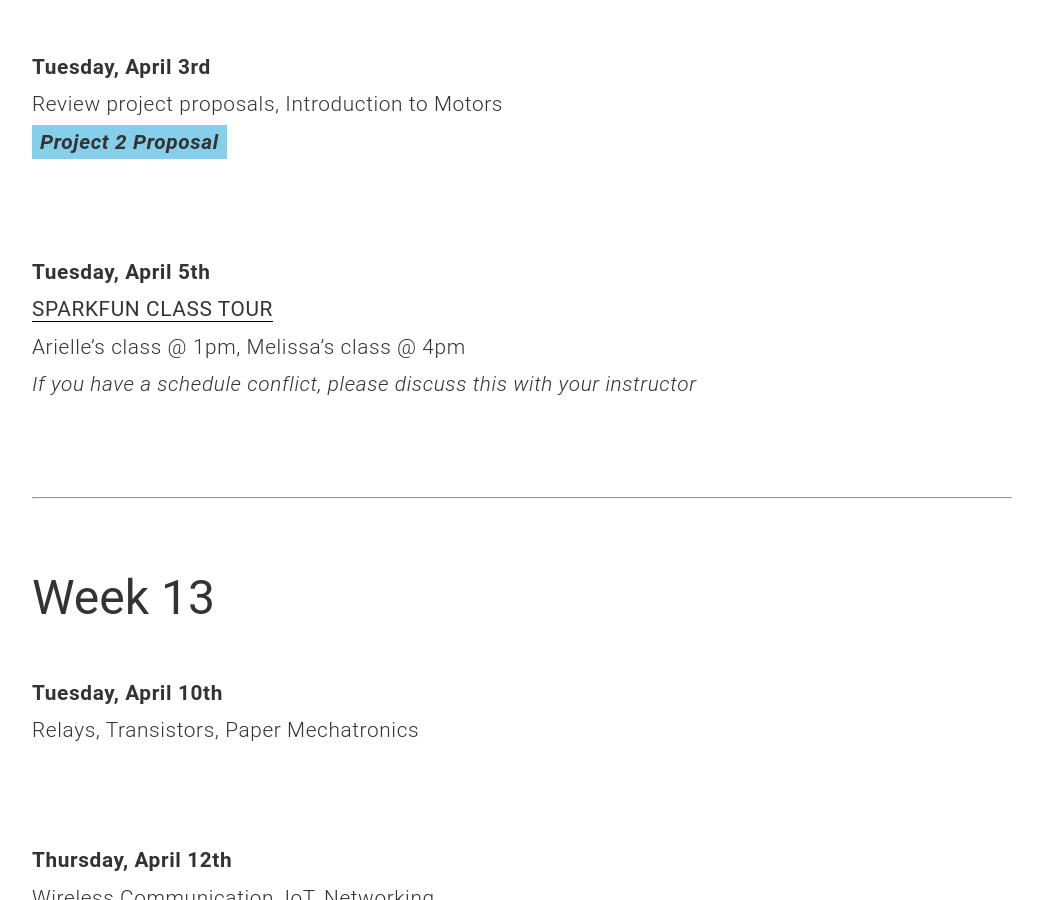
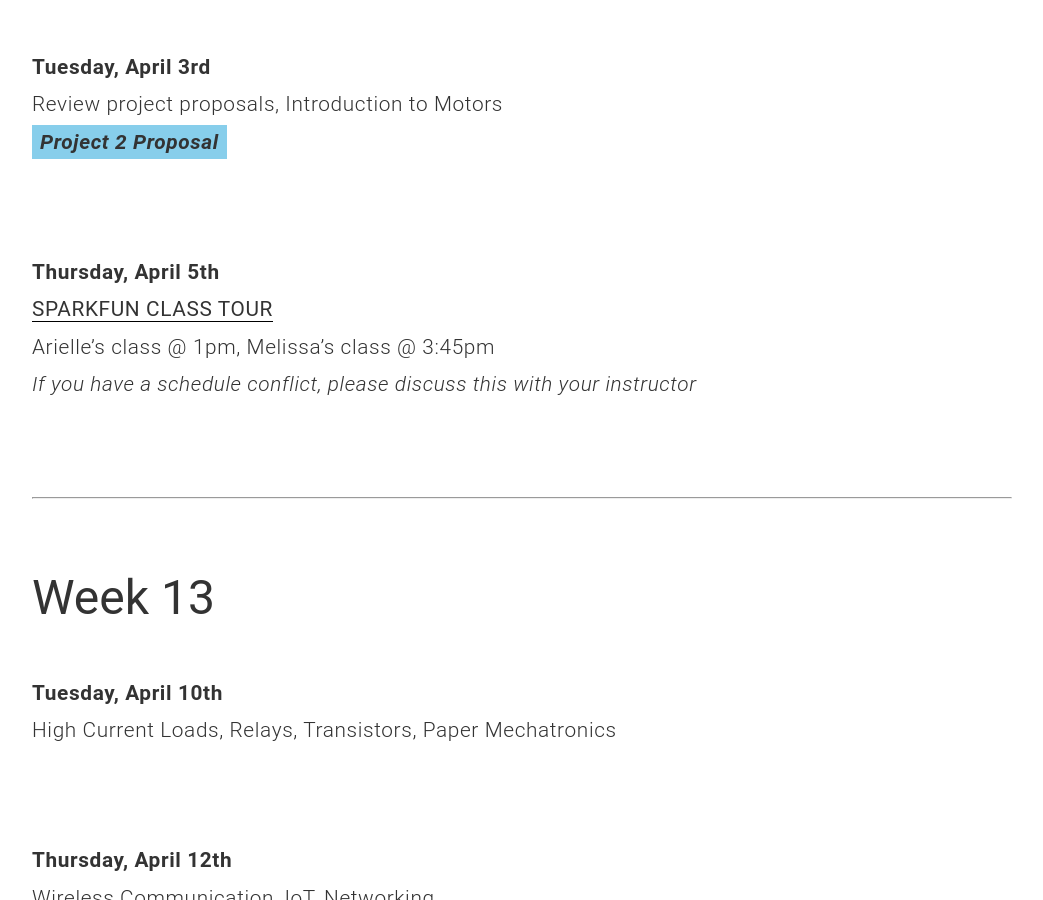
Before and after one commit to coloringchaos/object-s18, a Jekyll site: the page built from schedule.md, in a window 1280 px wide and 900 px high, scrolled down 7417 px. Shown: the whole window, without its empty margins (118-1161 px from the left). Built offline with Jekyll 4.4.1, drawn with Linux system fonts in a browser that asks for light colours.

Commit message:
schedule

```diff
--- a/schedule.md
+++ b/schedule.md
@@ -199,9 +199,9 @@
 
 <br>
 
-<span class="ass">**Tuesday, April 5th**</span> <br>
+<span class="ass">**Thursday, April 5th**</span> <br>
 [SPARKFUN CLASS TOUR](https://www.google.com/maps/place/SparkFun+Electronics/@40.0905756,-105.1870247,17z/data=!3m1!4b1!4m5!3m4!1s0x876bf1d19e47af97:0x32d9afade8780ee5!8m2!3d40.0905756!4d-105.184836?hl=en) <br>
-Arielle's class @ 1pm, Melissa's class @ 4pm
+Arielle's class @ 1pm, Melissa's class @ 3:45pm
 <br>*If you have a schedule conflict, please discuss this with your instructor*
 
 <br>
@@ -210,7 +210,7 @@
 
 ## Week 13
 <span class="ass">**Tuesday, April 10th**</span> <br>
-Relays, Transistors, Paper Mechatronics
+High Current Loads, Relays, Transistors, Paper Mechatronics
 
 
 <br>
```
